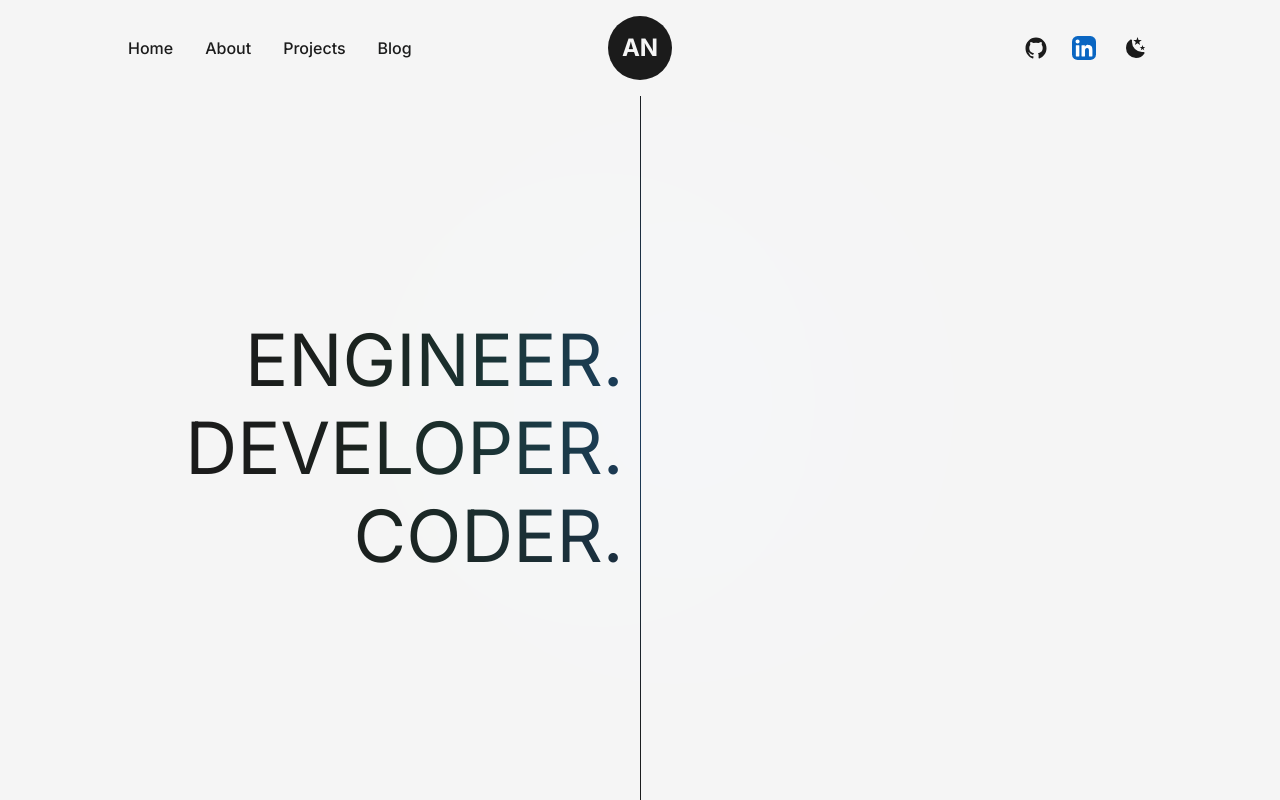
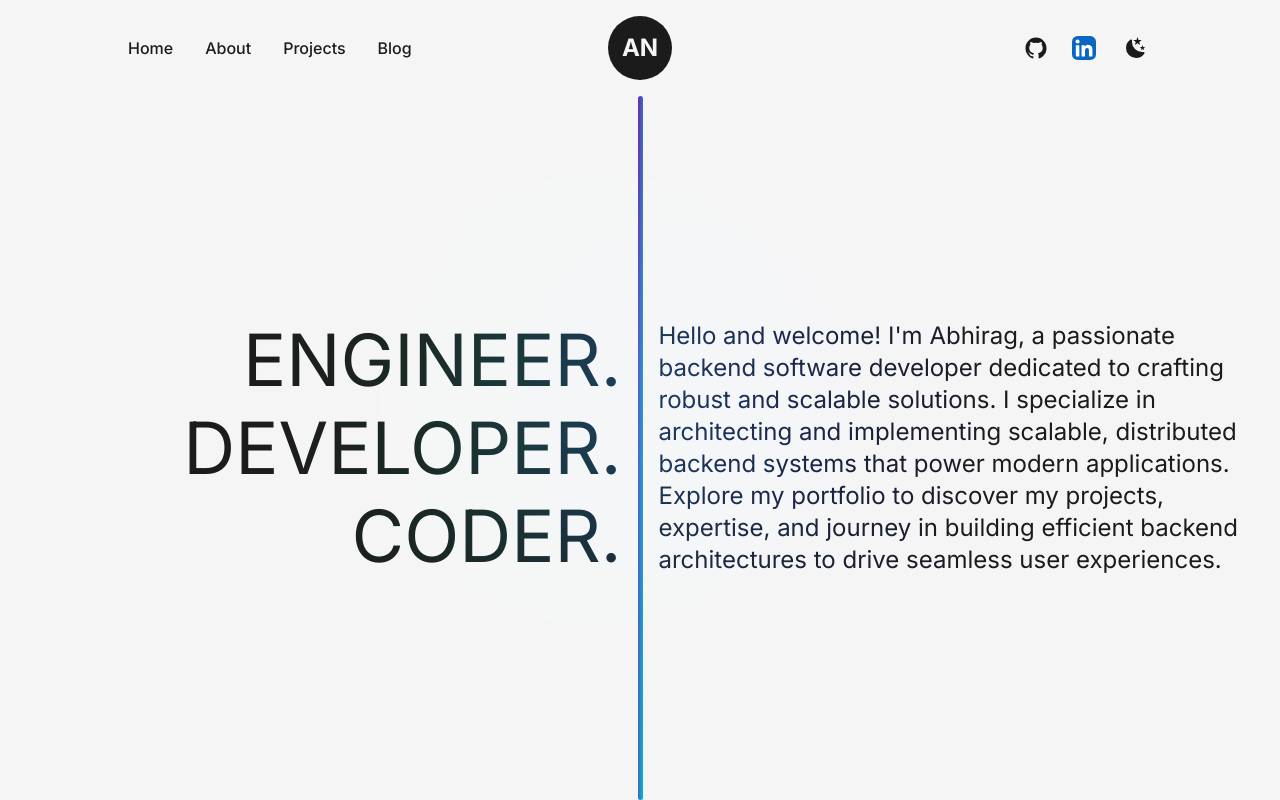
Before and after one commit to noobiecoder1942/portfolio, a Next.js app: page / in a window 1280 px wide. Built offline with nearby package versions, Linux system fonts and the light colour scheme.

Commit message:
Add secondary content and style for dividing div

```diff
--- a/src/components/home/Hero.jsx
+++ b/src/components/home/Hero.jsx
@@ -10,7 +10,7 @@ const Hero = () => {
       <div className="flex flex-1 items-center justify-end h-full">
         <HighlightContent />
       </div>
-      <div className="bg-dark dark:bg-light w-[1px] h-full"></div>
+      <div className="bg-dark dark:bg-light w-[5px] h-full center-content bg-gradient-to-br from-purple-800 to-cyan-500 rounded-lg shadow-lg text-white text-center"></div>
       <div className="flex flex-1 items-center h-full">
         <SecondaryContent />
       </div>
--- a/src/components/home/SecondaryContent.jsx
+++ b/src/components/home/SecondaryContent.jsx
@@ -2,7 +2,10 @@ import React from 'react'
 
 const SecondaryContent = () => {
   return (
-    <div></div>
+    <div className='text-2xl p-4'
+    >Hello and welcome! I'm Abhirag, a passionate backend software developer dedicated to crafting robust and scalable solutions.
+      I specialize in architecting and implementing scalable, distributed backend systems that power modern applications.
+      Explore my portfolio to discover my projects, expertise, and journey in building efficient backend architectures to drive seamless user experiences.</div>
   )
 }
 
```
